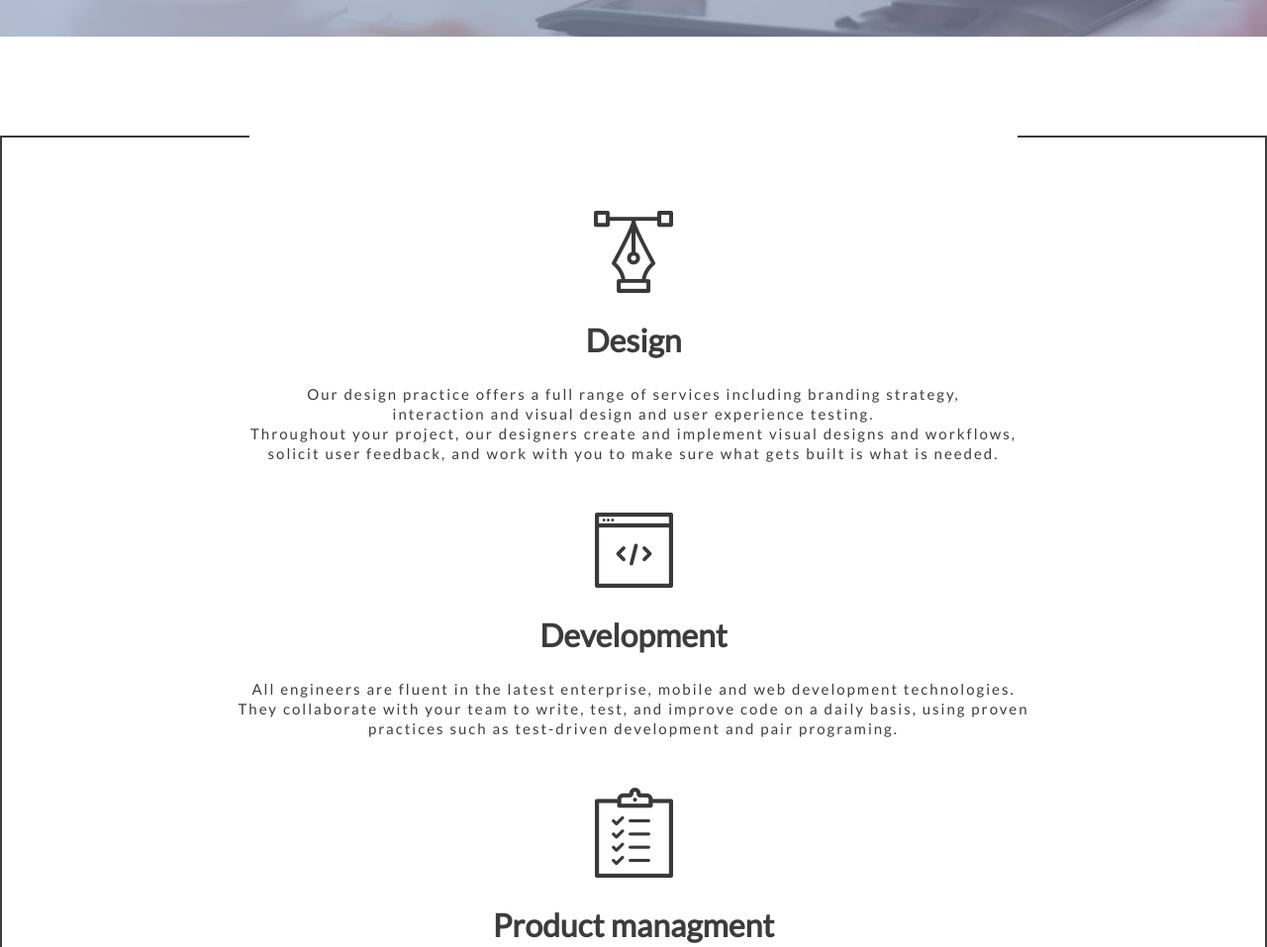
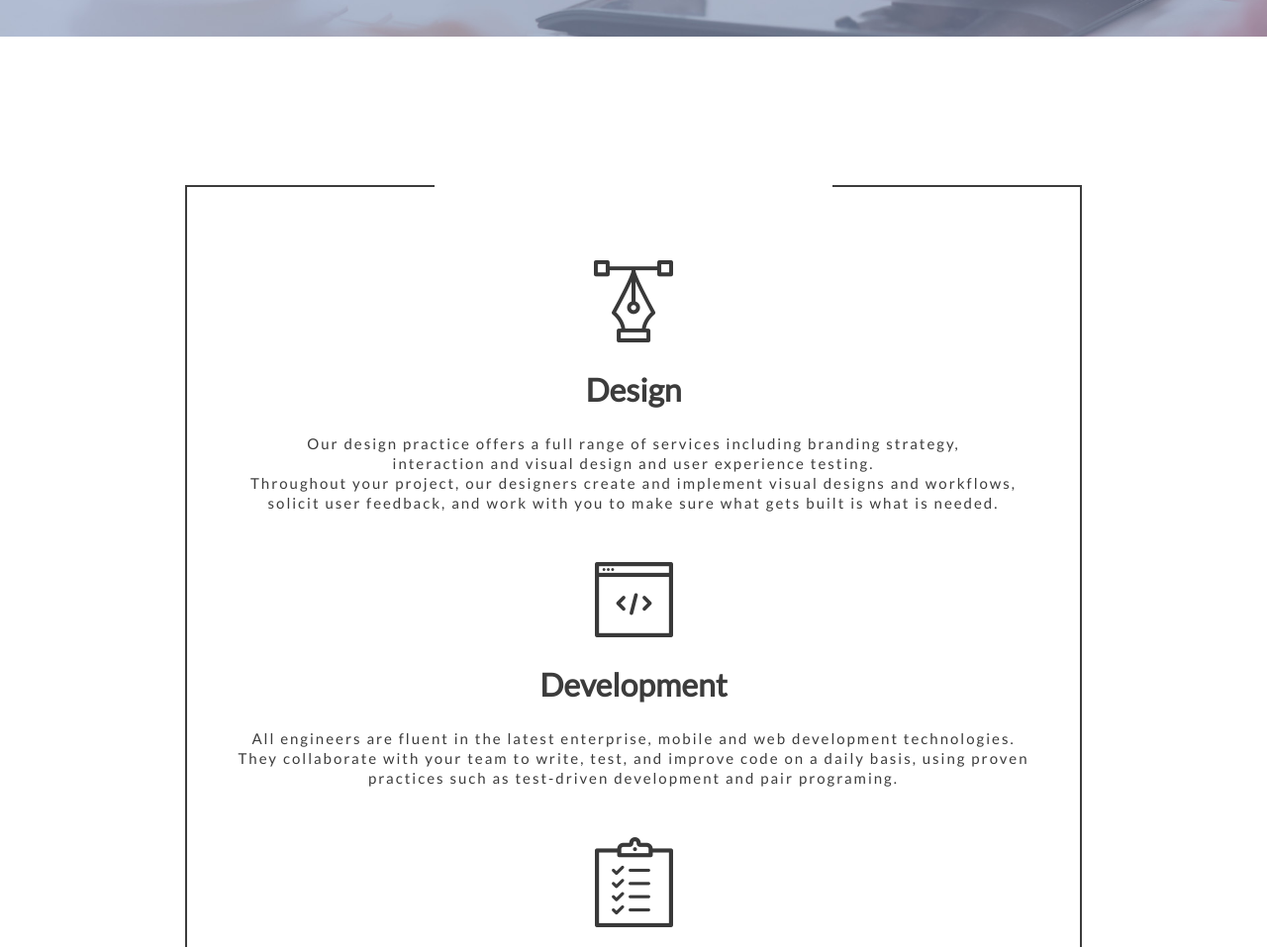
Before and after one commit to llucaso/PSDtoHTML, a plain HTML site: page index.html in a window 1280 px wide. Shown: the part 1579-2536 px from the top of the page at 99% size. Drawn offline with Linux system fonts and the light colour scheme.

Commit message:
new selector name

```diff
--- a/css/main.css
+++ b/css/main.css
@@ -272,7 +272,7 @@ html, body {
     letter-spacing: 2px;
     line-height: 20px; }
 
-.WhatContainer {
+.whatContainer {
   display: -webkit-box;
   display: -moz-box;
   display: -ms-flexbox;
```
